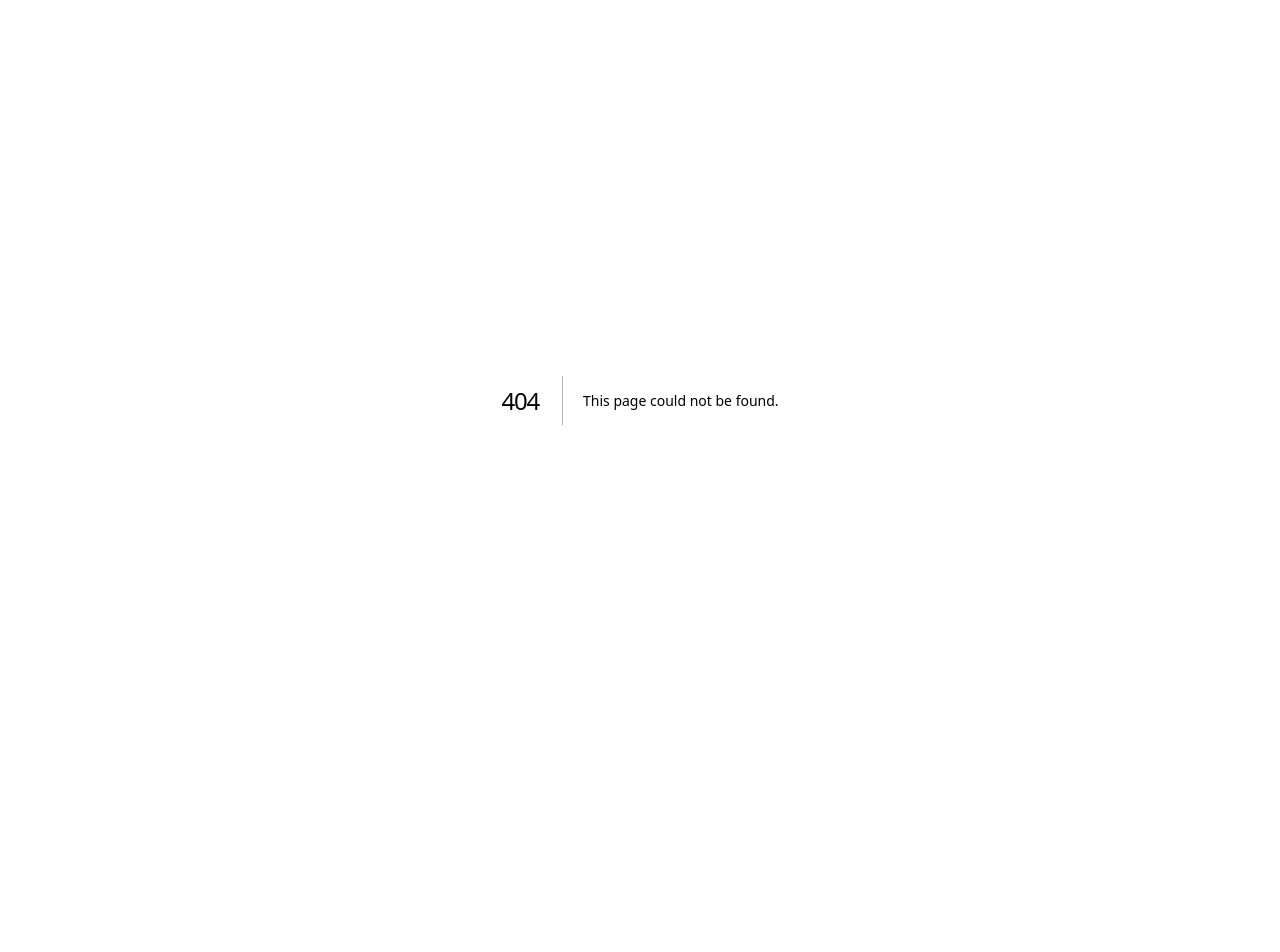
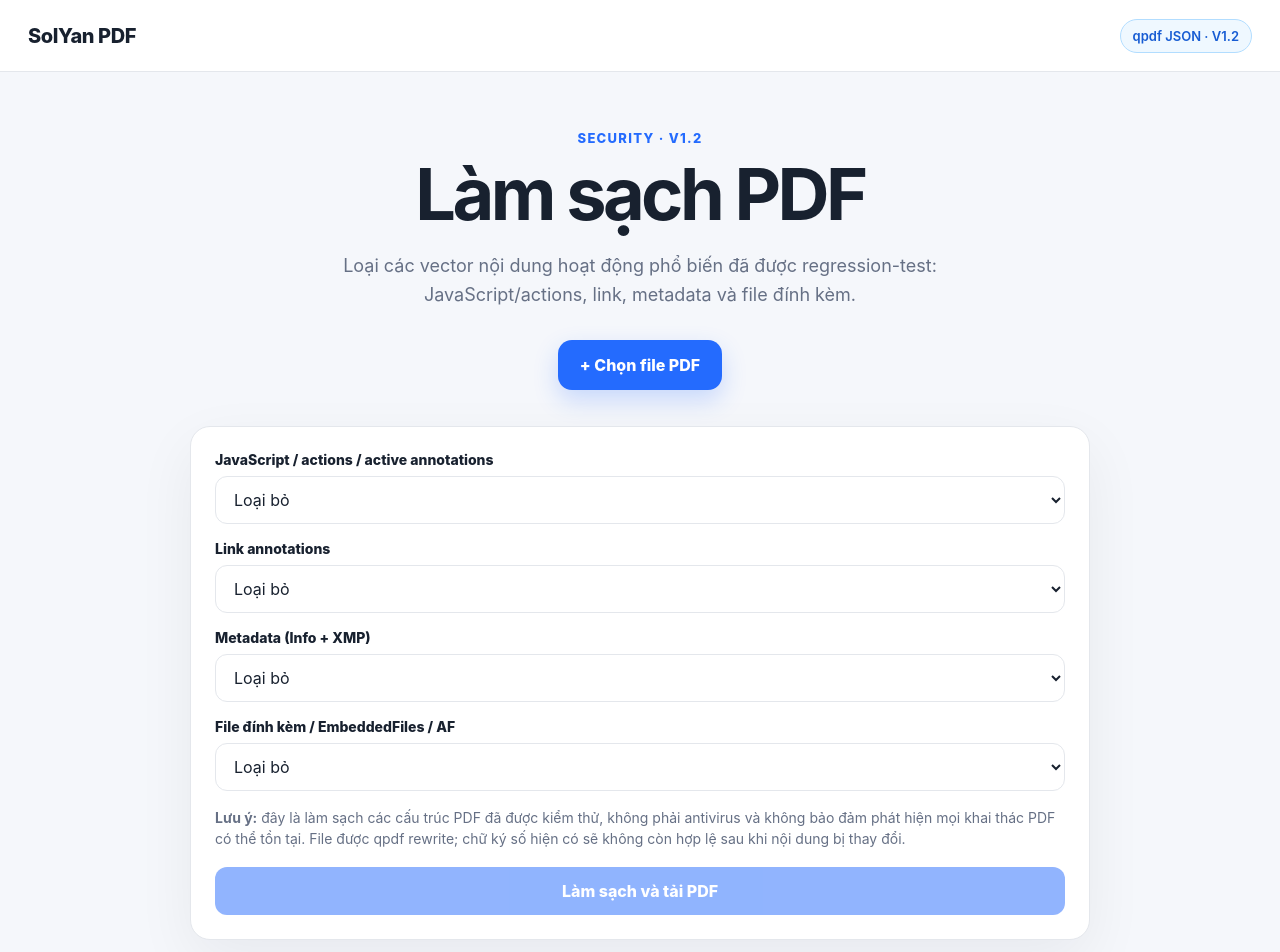
Before and after one commit to solyan842/SolYan-PDF, a Next.js app in the folder frontend/: page /sanitize in a window 1280 px wide. Before the commit this address had no page. Shown: the top 952 px of the page. Before the commit the page ends 800 px from the top, so only its background shows below. Built offline with nearby package versions, Linux system fonts and the light colour scheme; no server answers.

Commit message:
feat: add PDF sanitization UI

```diff
--- /dev/null
+++ b/frontend/app/sanitize/page.tsx
@@ -0,0 +1,110 @@
+'use client';
+
+import { ChangeEvent, useState } from 'react';
+
+const API_BASE = process.env.NEXT_PUBLIC_API_URL ?? 'http://localhost:8000';
+const MAX_FILE_SIZE = 100 * 1024 * 1024;
+
+type Counts = {
+  actions: number;
+  links: number;
+  metadata: number;
+  embedded: number;
+  activeAnnotations: number;
+};
+
+function downloadBlob(blob: Blob, filename: string) {
+  const url = URL.createObjectURL(blob);
+  const anchor = document.createElement('a');
+  anchor.href = url;
+  anchor.download = filename;
+  document.body.appendChild(anchor);
+  anchor.click();
+  anchor.remove();
+  URL.revokeObjectURL(url);
+}
+
+function headerCount(response: Response, name: string) {
+  const parsed = Number(response.headers.get(name) ?? '0');
+  return Number.isFinite(parsed) ? parsed : 0;
+}
+
+export default function SanitizePage() {
+  const [file, setFile] = useState<File | null>(null);
+  const [removeActions, setRemoveActions] = useState(true);
+  const [removeLinks, setRemoveLinks] = useState(true);
+  const [removeMetadata, setRemoveMetadata] = useState(true);
+  const [removeEmbeddedFiles, setRemoveEmbeddedFiles] = useState(true);
+  const [busy, setBusy] = useState(false);
+  const [error, setError] = useState('');
+  const [counts, setCounts] = useState<Counts | null>(null);
+
+  function onFile(event: ChangeEvent<HTMLInputElement>) {
+    const selected = event.target.files?.[0] ?? null;
+    if (selected && selected.size > MAX_FILE_SIZE) {
+      setFile(null);
+      setError('PDF vượt giới hạn 100 MB.');
+      event.target.value = '';
+      return;
+    }
+    setFile(selected);
+    setError('');
+    setCounts(null);
+  }
+
+  async function run() {
+    if (!file || ![removeActions, removeLinks, removeMetadata, removeEmbeddedFiles].some(Boolean)) return;
+    setBusy(true);
+    setError('');
+    setCounts(null);
+    try {
+      const body = new FormData();
+      body.append('file', file);
+      body.append('remove_actions', String(removeActions));
+      body.append('remove_links', String(removeLinks));
+      body.append('remove_metadata', String(removeMetadata));
+      body.append('remove_embedded_files', String(removeEmbeddedFiles));
+      const response = await fetch(`${API_BASE}/pdf/sanitize`, { method: 'POST', body });
+      if (!response.ok) {
+        let message = `HTTP ${response.status}`;
+        try { const payload = await response.json(); message = payload.detail ?? message; } catch {}
+        throw new Error(message);
+      }
+      setCounts({
+        actions: headerCount(response, 'X-SolYan-Sanitize-Actions-Removed'),
+        links: headerCount(response, 'X-SolYan-Sanitize-Links-Removed'),
+        metadata: headerCount(response, 'X-SolYan-Sanitize-Metadata-Removed'),
+        embedded: headerCount(response, 'X-SolYan-Sanitize-Embedded-Files-Removed'),
+        activeAnnotations: headerCount(response, 'X-SolYan-Sanitize-Active-Annotations-Removed'),
+      });
+      downloadBlob(await response.blob(), 'solyan-sanitized.pdf');
+    } catch (cause) {
+      setError(cause instanceof Error ? cause.message : 'Không thể làm sạch PDF.');
+    } finally {
+      setBusy(false);
+    }
+  }
+
+  const anySelected = [removeActions, removeLinks, removeMetadata, removeEmbeddedFiles].some(Boolean);
+
+  return <main className="shell">
+    <header className="topbar"><a className="brand" href="/">SolYan PDF</a><div className="privacy-pill server-pill">qpdf JSON · V1.2</div></header>
+    <section className="hero compact-hero">
+      <p className="eyebrow">SECURITY · V1.2</p>
+      <h1>Làm sạch PDF</h1>
+      <p className="subtitle">Loại các vector nội dung hoạt động phổ biến đã được regression-test: JavaScript/actions, link, metadata và file đính kèm.</p>
+      <label className="picker"><input type="file" accept="application/pdf,.pdf" onChange={onFile}/><span>+ Chọn file PDF</span></label>
+    </section>
+    <section className="workspace form-workspace">
+      <label className="field"><span>JavaScript / actions / active annotations</span><select value={removeActions ? 'yes' : 'no'} onChange={(e)=>setRemoveActions(e.target.value === 'yes')}><option value="yes">Loại bỏ</option><option value="no">Giữ lại</option></select></label>
+      <label className="field"><span>Link annotations</span><select value={removeLinks ? 'yes' : 'no'} onChange={(e)=>setRemoveLinks(e.target.value === 'yes')}><option value="yes">Loại bỏ</option><option value="no">Giữ lại</option></select></label>
+      <label className="field"><span>Metadata (Info + XMP)</span><select value={removeMetadata ? 'yes' : 'no'} onChange={(e)=>setRemoveMetadata(e.target.value === 'yes')}><option value="yes">Loại bỏ</option><option value="no">Giữ lại</option></select></label>
+      <label className="field"><span>File đính kèm / EmbeddedFiles / AF</span><select value={removeEmbeddedFiles ? 'yes' : 'no'} onChange={(e)=>setRemoveEmbeddedFiles(e.target.value === 'yes')}><option value="yes">Loại bỏ</option><option value="no">Giữ lại</option></select></label>
+      {file && <p className="selected-file">Đã chọn: <strong>{file.name}</strong></p>}
+      <p className="hint"><strong>Lưu ý:</strong> đây là làm sạch các cấu trúc PDF đã được kiểm thử, không phải antivirus và không bảo đảm phát hiện mọi khai thác PDF có thể tồn tại. File được qpdf rewrite; chữ ký số hiện có sẽ không còn hợp lệ sau khi nội dung bị thay đổi.</p>
+      {counts && <div className="result-box">Đã loại: {counts.actions} action/JS, {counts.links} link, {counts.metadata} metadata, {counts.embedded} cấu trúc file đính kèm, {counts.activeAnnotations} active annotation.</div>}
+      {error && <div className="error">{error}</div>}
+      <button className="merge-button" type="button" onClick={run} disabled={!file || !anySelected || busy}>{busy ? 'Đang làm sạch…' : 'Làm sạch và tải PDF'}</button>
+    </section>
+  </main>;
+}
```
